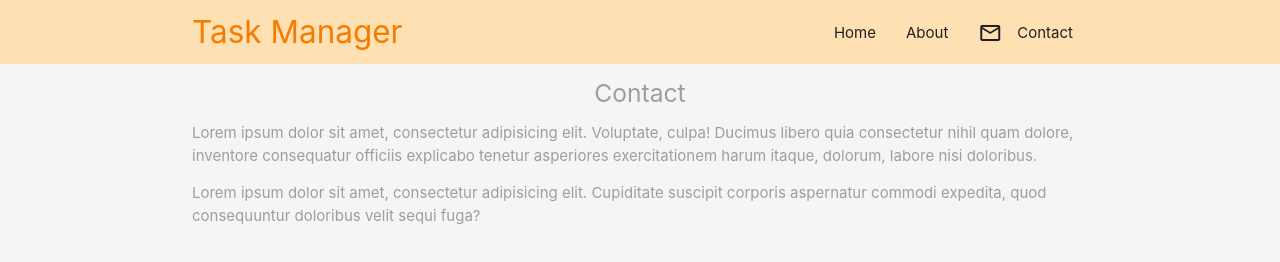
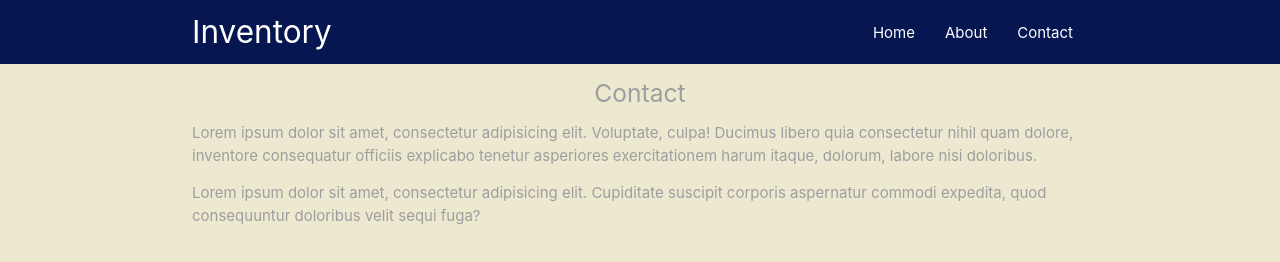
Before and after one commit to Nkitchen86-FHSU/Assignment3NicholasKitchen, a plain HTML site: page pages/contact.html in a window 1280 px wide. Drawn offline with nearby package versions, Linux system fonts and the light colour scheme; a script that the page names is missing.

Commit message:
Fixed formatting and bugs

```diff
--- a/pages/contact.html
+++ b/pages/contact.html
@@ -4,8 +4,10 @@
     <meta charset="UTF-8" />
     <meta http-equiv="X-UA-Compatible" content="IE=edge" />
     <meta name="viewport" content="width=device-width, initial-scale=1.0" />
-    <title>Task Manager</title>
+    <title>Inventory Manager</title>
     <link rel="stylesheet" href="/css/materialize.min.css" />
+    <link rel="stylesheet" href="/css/style.css" />
+    <link rel="manifest" href="manifest.json" />
     <!-- Import Google Icon Font -->
     <link
       href="https://fonts.googleapis.com/icon?family=Material+Icons"
@@ -13,43 +15,23 @@
     />
   </head>
 
-  <body class="grey lighten-4">
+  <body>
     <header>
-      <nav class="z-depth-0 orange lighten-4">
+      <!-- Nav bar for Bigger screens -->
+      <nav class="z-depth-0">
         <div class="nav-wrapper container">
-          <a
-            href="/"
-            aria-label="Task Manager Home"
-            class="brand-logo orange-text text-darken-2"
-            >Task<span class="font-weight-bold"> Manager</span></a
-          >
+          <a href="/" aria-label="Inventory Manager Home" class="brand-logo white-text">
+            Inventory<span> Manager</span>
+          </a>
           <!-- Hamburger Menu for medium and small screens -->
-          <a
-            href="#"
-            data-target="mobile-menu"
-            class="sidenav-trigger right hide-on-med-and-up"
-            aria-label="Open side menu"
-          >
+          <a href="#" data-target="mobile-menu" class="sidenav-trigger right hide-on-med-and-up white-text" aria-label="Open side menu">
             <i class="material-icons">menu</i>
           </a>
           <!-- Navbar Links for large screens -->
           <ul class="right hide-on-small-and-down">
-            <li>
-              <a href="/" class="waves-effect grey-text text-darken-4">Home</a>
-            </li>
-            <li>
-              <a
-                href="/pages/about.html"
-                class="waves-effect grey-text text-darken-4"
-                >About</a
-              >
-            </li>
-            <li>
-              <a
-                href="/pages/contact.html"
-                class="waves-effect grey-text text-darken-4"
-                ><i class="material-icons left">mail_outline</i>Contact</a
-              >
+            <li><a href="/" class="waves-effect white-text">Home</a></li>
+            <li><a href="/pages/about.html" class="waves-effect white-text">About</a></li>
+            <li><a href="/pages/contact.html" class="waves-effect white-text">Contact</a>
             </li>
           </ul>
         </div>
@@ -59,27 +41,14 @@
     <aside>
       <!-- Sidenav for small and medium screens -->
       <ul class="sidenav" id="mobile-menu">
-        <li><a class="subheader">TASK MANAGER</a></li>
-        <li>
-          <a href="/" class="waves-effect grey-text text-darken-4">Home</a>
-        </li>
-        <li>
-          <a
-            href="/pages/about.html"
-            class="waves-effect grey-text text-darken-4"
-            >About</a
-          >
-        </li>
+        <li><a class="subheader">INVENTORY MANAGER</a></li>
+        <li><a href="/" class="waves-effect grey-text text-darken-4">Home</a></li>
+        <li><a href="/pages/about.html" class="waves-effect grey-text text-darken-4">About</a></li>
         <li><div class="divider"></div></li>
-        <li>
-          <a
-            href="/pages/contact.html"
-            class="waves-effect grey-text text-darken-4"
-            ><i class="material-icons">mail_outline</i>Contact</a
-          >
-        </li>
+        <li><a href="/pages/contact.html" class="waves-effect grey-text text-darken-4"><i class="material-icons">mail_outline</i>Contact</a></li>
       </ul>
     </aside>
+
     <div class="container grey-text">
       <h5 class="center">Contact</h5>
       <p>
```
Also changed, not shown: index.html (+1 -0 lines), pages/about.html (+18 -49 lines).
